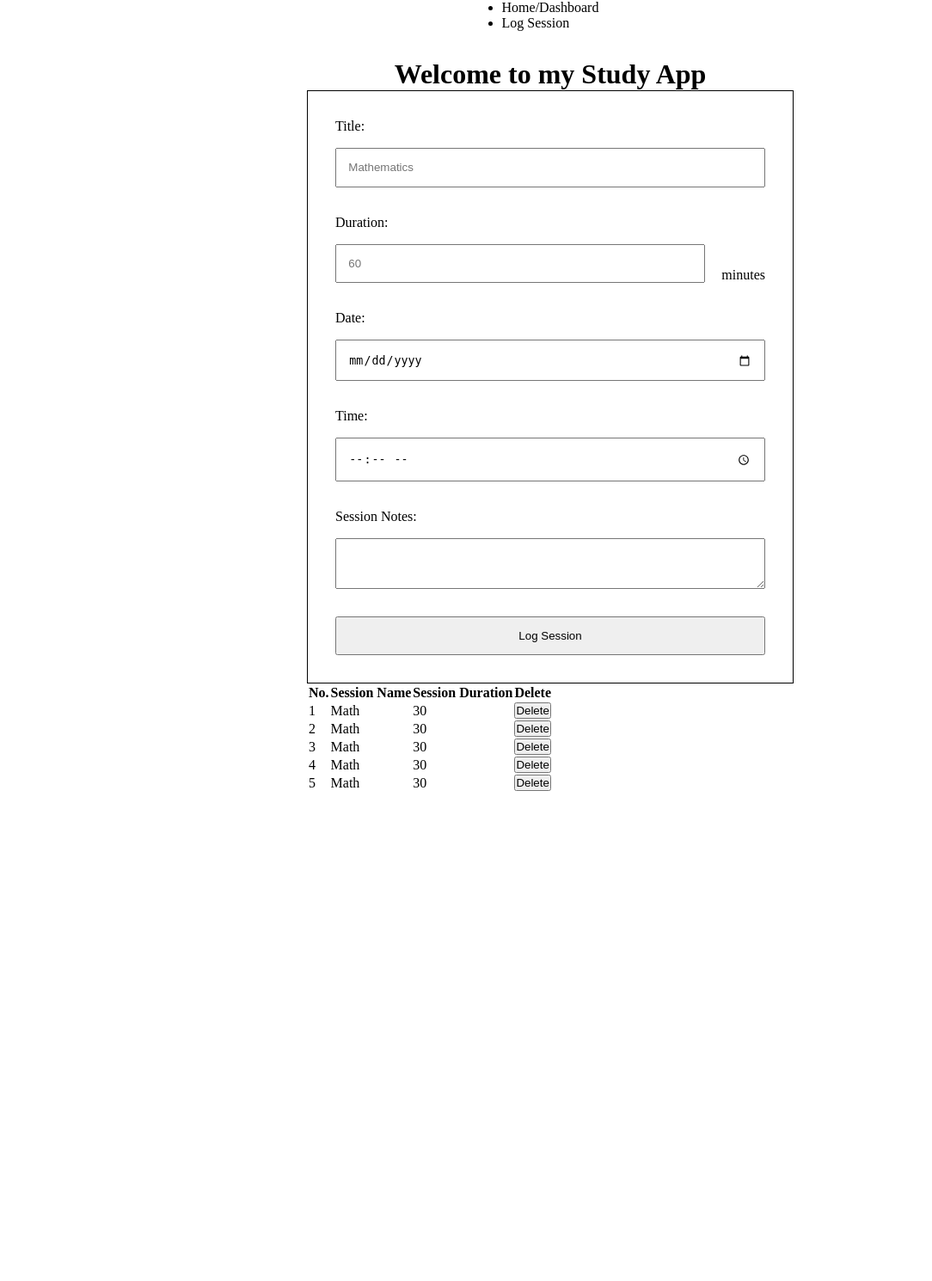
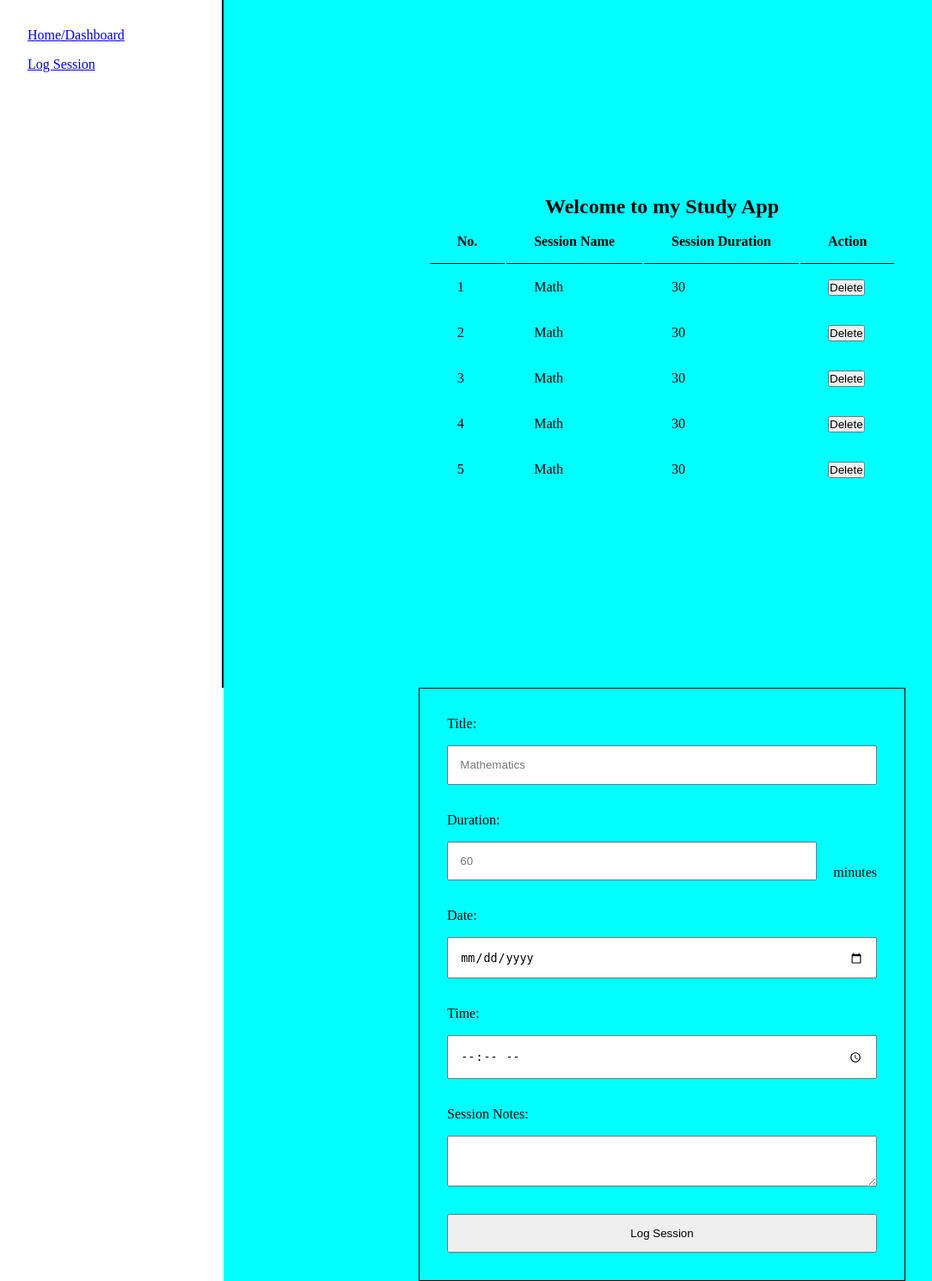
Before and after one commit to DanonymousCoder/study-app, a Flask app: page / in a window 1280 px wide. Shown: the whole page at 86% size, without its empty margins (0-1084 px from the left). Before the commit the page ends 920 px from the top, so only its background shows below. Run offline with Flask 3, Linux system fonts and the light colour scheme; data comes from the database, SQL or seed files in the repository; both versions use the stored data as it was after the commit.

Commit message:
feat: continued working on the ui for this project. Couldn't come to a decision on whether to use flex or grid :sob:

```diff
--- a/static/styles.css
+++ b/static/styles.css
@@ -4,13 +4,52 @@
     box-sizing: border-box;
 }
 
-body {
+
+
+body{
+    width: 100%;
+    display: grid;
+    grid-template-columns: 260px 1fr;
+    min-height: 100vh;
+}
+
+aside {
+    border-right: 2px solid black;
+    padding: 2em;
+    max-height: 100vh;
+}
+
+aside ul {
+    list-style: none;
+    display: flex;
+    flex-direction: column;
+    gap: 1em;
+}
+
+main {
+    display: flex;
+    flex-direction: column;
+    align-items: center;
+    justify-content: center;
+    background-color: aqua;
+}
+
+.home-page {
+    height: 100vh;
     display: flex;
     flex-direction: column;
     justify-content: center;
     align-items: center;
-    width: 100%;
-    gap: 2em;
+}
+
+th {
+    padding: 1em 2em;
+    text-align: left;
+    border-bottom: 1px solid black;
+}
+
+td {
+    padding: 1em 2em;
 }
 
 .log-session {
--- a/templates/index.html
+++ b/templates/index.html
@@ -10,14 +10,39 @@
 <body>
     <aside>
         <ul>
-            <li>Home/Dashboard</li>
-            <li>Log Session</li>
+            <li><a href="#home">Home/Dashboard</a></li>
+            <li><a href="#log-session">Log Session</a></li>
         </ul>
     </aside>
     <main>
-        <h1>Welcome to my Study App</h1>
+        <section class="home-page" id="home">
+            <h1>Welcome to my Study App</h1>
 
-        <form action="/add" method="POST" class="log-session">
+            <table class="displayed-sessions">
+                <thead>
+                    <th>No.</th>
+                    <th>Session Name</th>
+                    <th>Session Duration</th>
+                    <th>Action</th>
+                </thead>
+                <tbody>
+                    {% for session in sessions %}
+                    <tr>
+                        <td>{{ session.id }}</td>
+                        <td>{{session.title}}</td>
+                        <td>{{session.duration}}</td>
+                        <td>
+                            <form action="/delete/{{session.id}}" method="POST">
+                                <button type="submit">Delete</button>
+                            </form>
+                        </td>
+                    </tr>
+                    {% endfor %}
+                </tbody>
+            </table>
+        </section>
+
+        <form action="/add" method="POST" class="log-session" id="log-session">
             <div class="session-title">
                 <label for="title">Title: </label>
                 <input type="text" name="title" id="title" placeholder="Mathematics">
@@ -43,30 +68,6 @@
             </div>
             <button type="submit">Log Session</button>
         </form>
-
-
-        <table class="displayed-sessions">
-            <thead>
-                <th>No.</th>
-                <th>Session Name</th>
-                <th>Session Duration</th>
-                <th>Delete</th>
-            </thead>
-            <tbody>
-                {% for session in sessions %}
-                <tr>
-                    <td>{{ session.id }}</td>
-                    <td>{{session.title}}</td>
-                    <td>{{session.duration}}</td>
-                    <td>
-                        <form action="/delete/{{session.id}}" method="POST">
-                            <button type="submit">Delete</button>
-                        </form>
-                    </td>
-                </tr>
-                {% endfor %}
-            </tbody>
-        </table>
     </main>
 </body>
 </html>
```
Also changed, not shown: focus.db.
